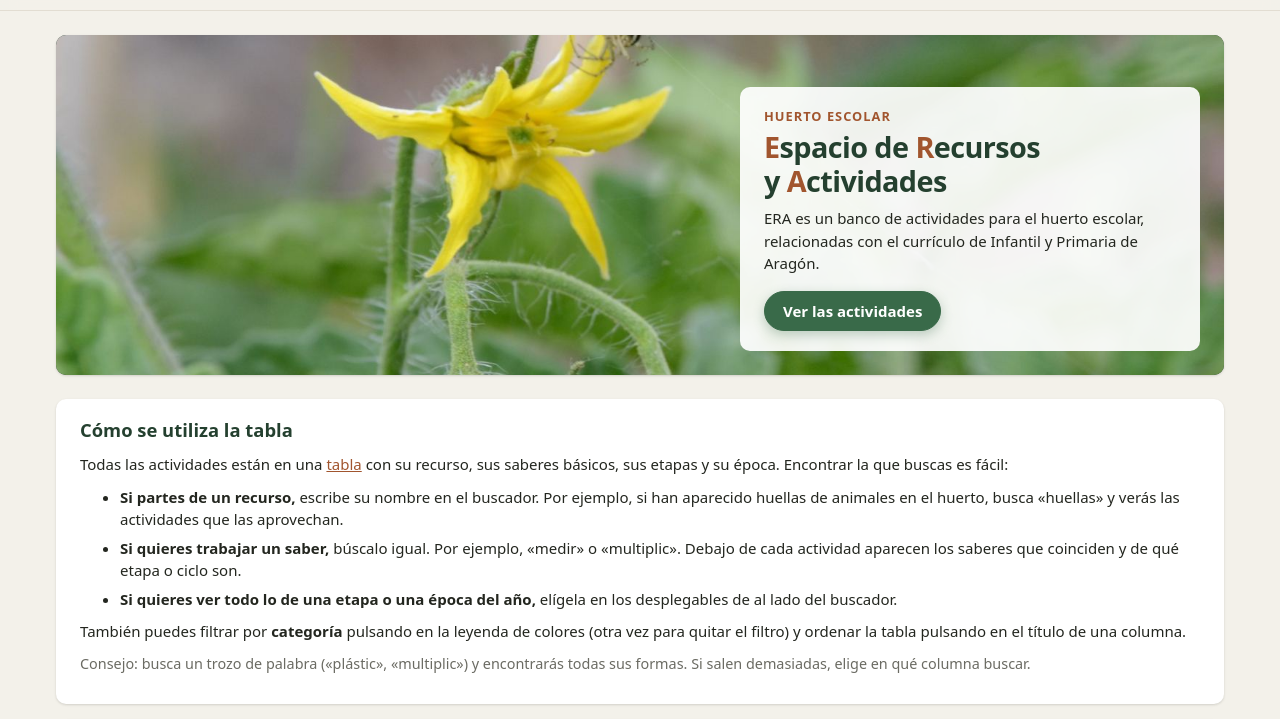
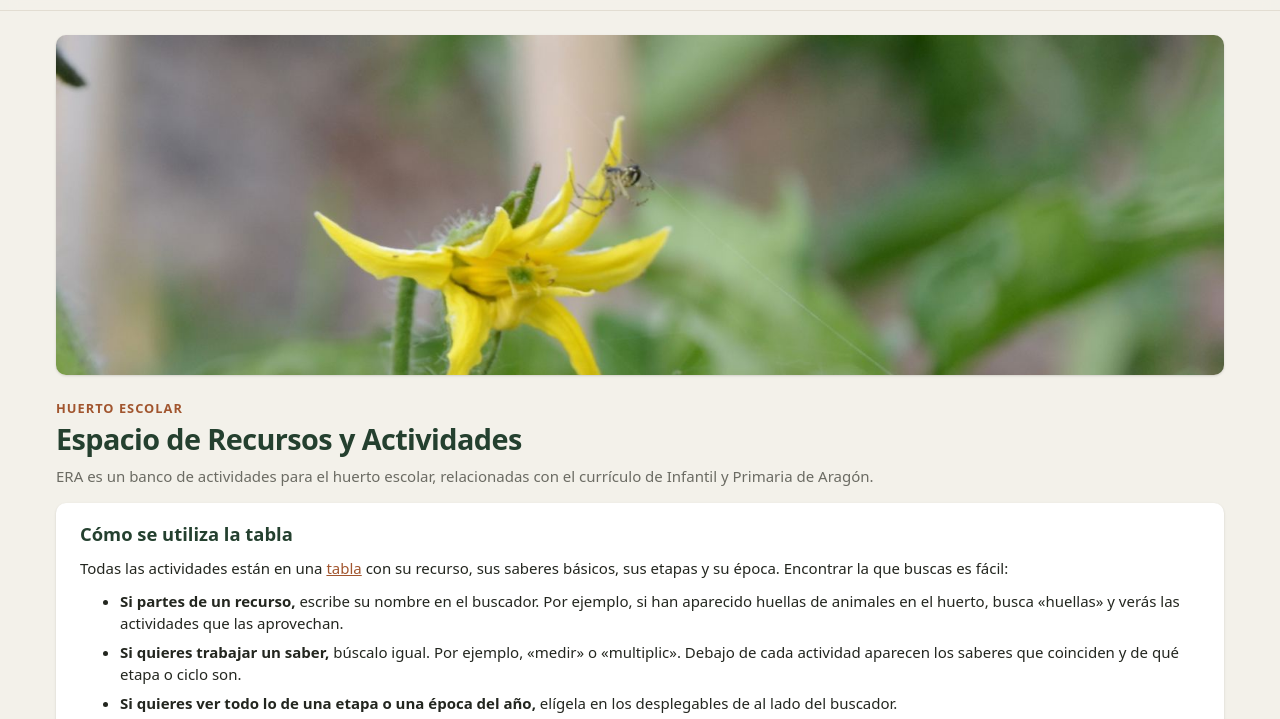
Before and after one commit to labelluco/hortescolar, a plain HTML site: page index.html in a window 1280 px wide. Shown: the part 49-768 px from the top of the page. Drawn offline with Linux system fonts and the light colour scheme.

Commit message:
Inicio: foto recortada para que se vea la araña, título sin tarjeta y sin iniciales de color
Co-Authored-By: Claude Opus 5.5 <noreply@anthropic.com>

```diff
--- a/css/estilos.css
+++ b/css/estilos.css
@@ -653,7 +653,7 @@ th[aria-sort="descending"] .orden-flecha::after { content: "↓"; opacity: 1; }
 
 /* ---------- Página de inicio ---------- */
 
-/* «Huerto escolar» encima del título, y las iniciales de ERA en ocre */
+/* «Huerto escolar» encima del título */
 .antetitulo {
   margin: 0 0 4px;
   font-size: 0.8rem;
@@ -663,42 +663,20 @@ th[aria-sort="descending"] .orden-flecha::after { content: "↓"; opacity: 1; }
   color: var(--color-acento);
 }
 
-.inicial { color: var(--color-acento); }
-
-/* Portada: la foto de cabecera y, encima, el título y el botón a la tabla */
+/* Portada: la foto de cabecera, recortada para que se vean la flor y la araña de arriba */
 .portada {
-  position: relative;
-  margin: 0 0 24px;
-  border-radius: var(--radio);
-  overflow: hidden;
-  box-shadow: var(--sombra);
-  background: var(--color-principal-oscuro);
-}
-
-.portada-imagen {
   display: block;
   width: 100%;
   height: 340px;
+  margin: 0 0 24px;
   object-fit: cover;
-  object-position: 30% 40%;
+  object-position: 30% 8%;
+  border-radius: var(--radio);
+  box-shadow: var(--sombra);
 }
 
-/* El texto va en un recuadro claro sobre la foto, a la derecha (donde la foto está desenfocada) */
-.portada-texto {
-  position: absolute;
-  right: 24px;
-  bottom: 24px;
-  max-width: 460px;
-  padding: 20px 24px;
-  background: rgb(255 255 255 / 0.92);
-  border-radius: var(--radio);
-}
-
-.portada-texto .subtitulo { color: var(--color-texto); }
-
 @media (max-width: 640px) {
-  .portada-imagen { height: 200px; }
-  .portada-texto { position: static; max-width: none; border-radius: 0; background: var(--color-superficie); }
+  .portada { height: 200px; }
 }
 
 /* Página de actividades: atajos «Todas» y «Esta estación», con cuántas hay */
--- a/index.html
+++ b/index.html
@@ -22,15 +22,11 @@
   </header>
 
   <main class="contenido">
-    <section class="portada">
-      <img class="portada-imagen" src="img/cabecera.jpg" alt="Flores de tomatera en el huerto, con una pequeña araña" width="1600" height="1066">
-      <div class="portada-texto">
-        <p class="antetitulo">Huerto escolar</p>
-        <h1><span class="inicial">E</span>spacio de <span class="inicial">R</span>ecursos y <span class="inicial">A</span>ctividades</h1>
-        <p class="subtitulo">ERA es un banco de actividades para el huerto escolar, relacionadas con el currículo de Infantil y Primaria de Aragón.</p>
-        <a class="boton boton-principal" href="actividades.html">Ver las actividades</a>
-      </div>
-    </section>
+    <img class="portada" src="img/cabecera.jpg" alt="Flores de tomatera en el huerto, con una pequeña araña" width="1600" height="1066">
+
+    <p class="antetitulo">Huerto escolar</p>
+    <h1>Espacio de Recursos y Actividades</h1>
+    <p class="subtitulo">ERA es un banco de actividades para el huerto escolar, relacionadas con el currículo de Infantil y Primaria de Aragón.</p>
 
     <section class="tarjeta seccion ayuda">
       <h2>Cómo se utiliza la tabla</h2>
```
Also changed, not shown: 1 other file.
